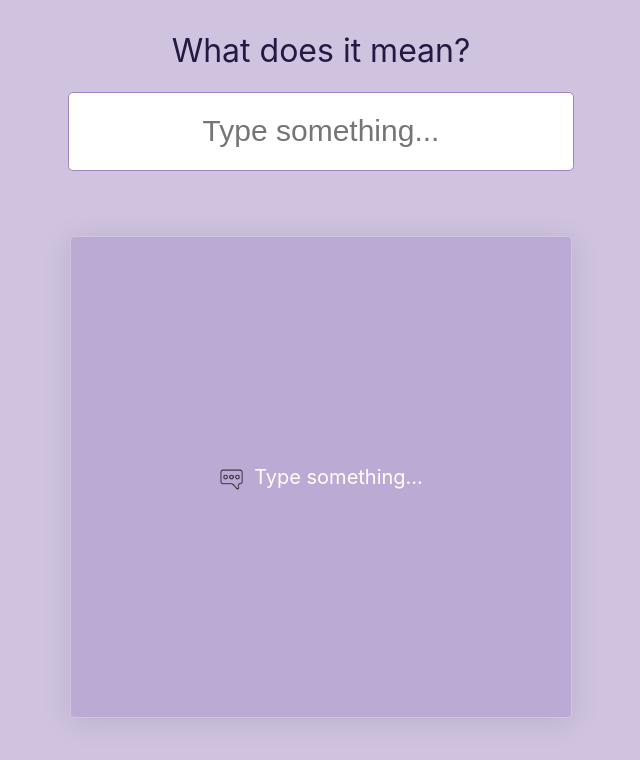
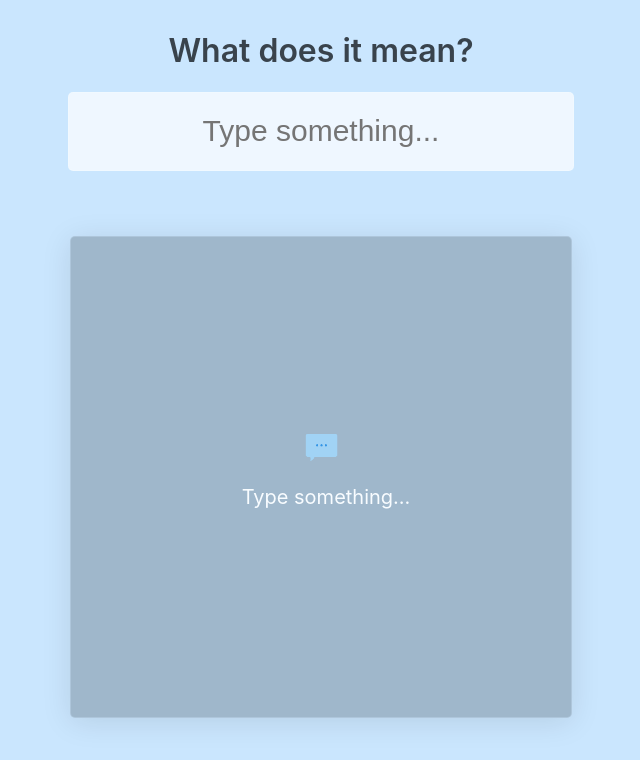
Before and after one commit to hari2309s/what-does-it-mean, a React (Create React App) app: page / in a window 1280 px wide. Shown: the top 760 px of the page, without its empty margins (319-959 px from the left). Built offline with nearby package versions, Linux system fonts and the light colour scheme.

Commit message:
Stlying changes and cleanup

```diff
--- a/src/App.tsx
+++ b/src/App.tsx
@@ -28,8 +28,8 @@ const Container = styled.div({
   padding: '10px',
 
   '> h1': {
-    color: '#231942',
-    fontWeight: 400,
+    color: '#39434c',
+    fontWeight: 600,
   },
 });
 
--- a/src/components/Info.tsx
+++ b/src/components/Info.tsx
@@ -13,20 +13,21 @@ const Info = () => {
 
 const Container = styled.div({
   display: 'flex',
+  flexDirection: 'column',
   justifyContent: 'center',
   alignItems: 'center',
   height: '100%',
 
   '> img': {
     marginTop: '5px',
-    width: '25px',
-    height: '25px',
+    width: '35px',
+    height: '35px',
   },
 
   '> p': {
     paddingLeft: '10px',
     fontSize: '20px',
-    color: '#fffdfa',
+    color: '#f8fcff',
   },
 });
 
--- a/src/components/Input.tsx
+++ b/src/components/Input.tsx
@@ -50,14 +50,15 @@ const Input = () => {
 const StyledInput = styled.input<{ isLoading: boolean }>((props) => ({
   width: '500px',
   height: '75px',
-  borderRadius: '5px',
-  border: '1px solid #9F86C0',
   outline: 'none',
   fontSize: '30px',
   fontWeight: 300,
   textAlign: 'center',
-  color: '#5E548E',
+  color: '#39434c',
   marginBottom: !props.isLoading ? '35px' : '30px',
+  background: 'rgba(248, 252, 255, 0.8)',
+  borderRadius: '5px',
+  border: '1px solid rgba(248, 252, 255, 0.3)',
 }));
 
 export default Input;
--- a/src/components/NotFound.tsx
+++ b/src/components/NotFound.tsx
@@ -27,7 +27,7 @@ const Container = styled.div({
 
   '> p': {
     width: '50%',
-    color: '#fffdfa',
+    color: '#f8fcff',
   },
 });
 
--- a/src/components/Result.tsx
+++ b/src/components/Result.tsx
@@ -30,10 +30,7 @@ const Result = () => {
     <Container data-testid="result">
       {error && <NotFound />}
       {meaning?.length > 0 && (
-        <MeaningContainer
-          data-testid="meaning"
-          show={meaning?.length > 0 && error === null}
-        >
+        <div data-testid="meaning">
           <Word>{normalizedMeaning?.word}</Word>
           <Phonetic show={!!normalizedMeaning?.hasPhonetic}>
             <p>{normalizedMeaning?.phonetic.text}</p>
@@ -55,7 +52,7 @@ const Result = () => {
               </Meanings>
             )
           )}
-        </MeaningContainer>
+        </div>
       )}
       {!isTyping && !isLoading && meaning?.length === 0 && !error && <Info />}
     </Container>
@@ -66,23 +63,17 @@ const Container = styled.div({
   width: '500px',
   height: '60vh',
   margin: '30px 10px 40px',
-  background: 'rgba(159, 134, 192, 0.4)',
+  background: 'rgba(95, 112, 127, 0.4)',
   borderRadius: '5px',
   boxShadow: '0 4px 30px rgba(0, 0, 0, 0.1)',
-  border: '1px solid rgba(255, 255, 255, 0.3)',
+  border: '1px solid rgba(204, 233, 252, 0.3)',
   overflow: 'auto',
 });
-
-const MeaningContainer = styled.div<{ show: boolean }>((props) => ({
-  display: props.show ? 'block' : 'none',
-  opacity: props.show ? 1 : 0,
-  transition: 'opacity 0.9s linear',
-}));
 
 const Word = styled.div({
   padding: '20px',
   fontSize: '30px',
-  color: '#fef9ef',
+  color: '#f8fcff',
   fontWeight: 500,
 });
 
@@ -90,7 +81,7 @@ const Phonetic = styled.div<{ show: boolean }>((props) => ({
   display: props.show ? 'flex' : 'none',
   alignItems: 'center',
   gap: '10px',
-  color: '#231942',
+  color: '#39434c',
   fontSize: '14px',
   paddingBottom: '30px',
 
@@ -111,14 +102,15 @@ const Phonetic = styled.div<{ show: boolean }>((props) => ({
 }));
 
 const Meanings = styled.div({
+  opacity: 1,
   display: 'flex',
   flexDirection: 'column',
-  color: '#fffdfa',
+  color: '#f8fcff',
 
   '> p': {
     padding: '0 20px',
     fontStyle: 'italic',
-    color: '#231942',
+    color: '#39434c',
   },
 
   '> div': {
@@ -134,6 +126,7 @@ const Meanings = styled.div({
       fontWeight: 500,
       lineHeight: '16px',
       fontStyle: 'italic',
+      color: '#39434c',
     },
   },
 });
--- a/src/index.css
+++ b/src/index.css
@@ -5,7 +5,7 @@ body {
     sans-serif;
   -webkit-font-smoothing: antialiased;
   -moz-osx-font-smoothing: grayscale;
-  background-color: #cfc3e0;
+  background-color: #cae6fe;
 }
 
 code {
```
Also changed, not shown: src/assets/typing.png, 1 other file (tests, documents, lock files or other folders).
